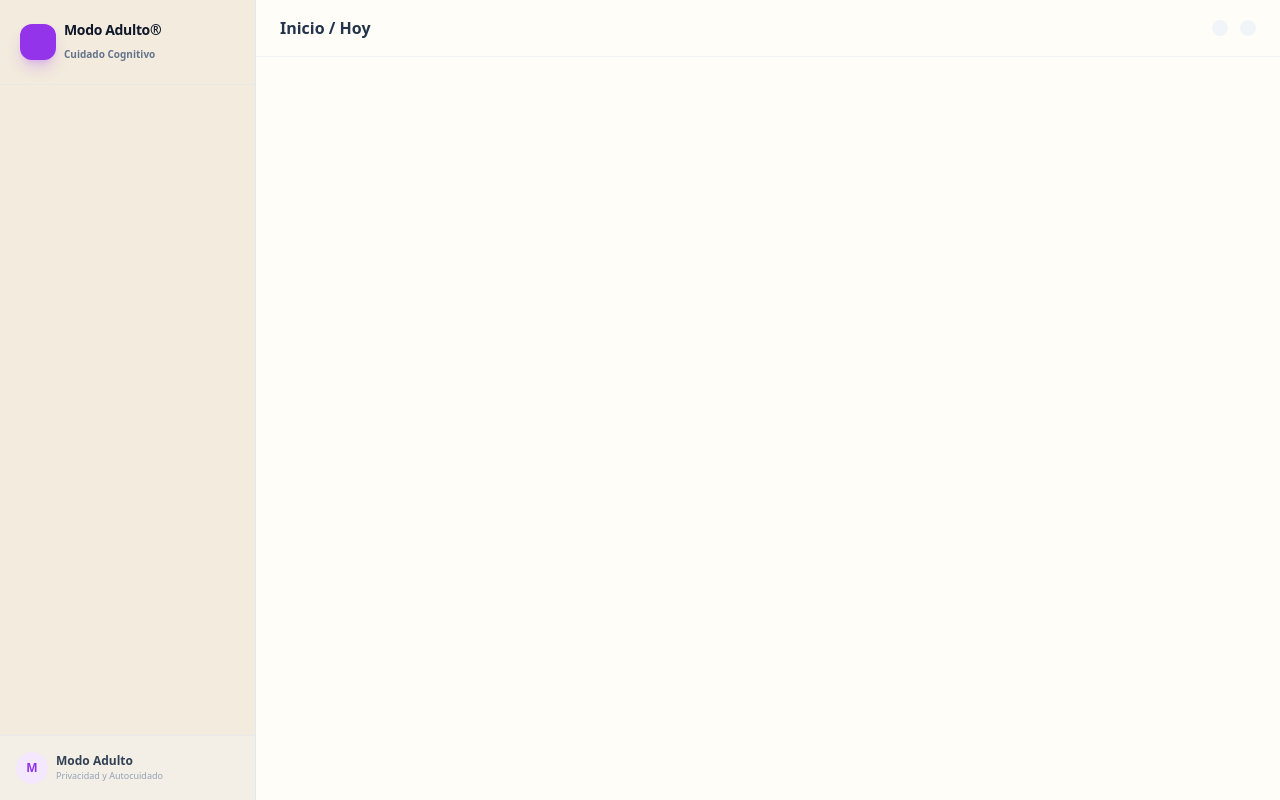
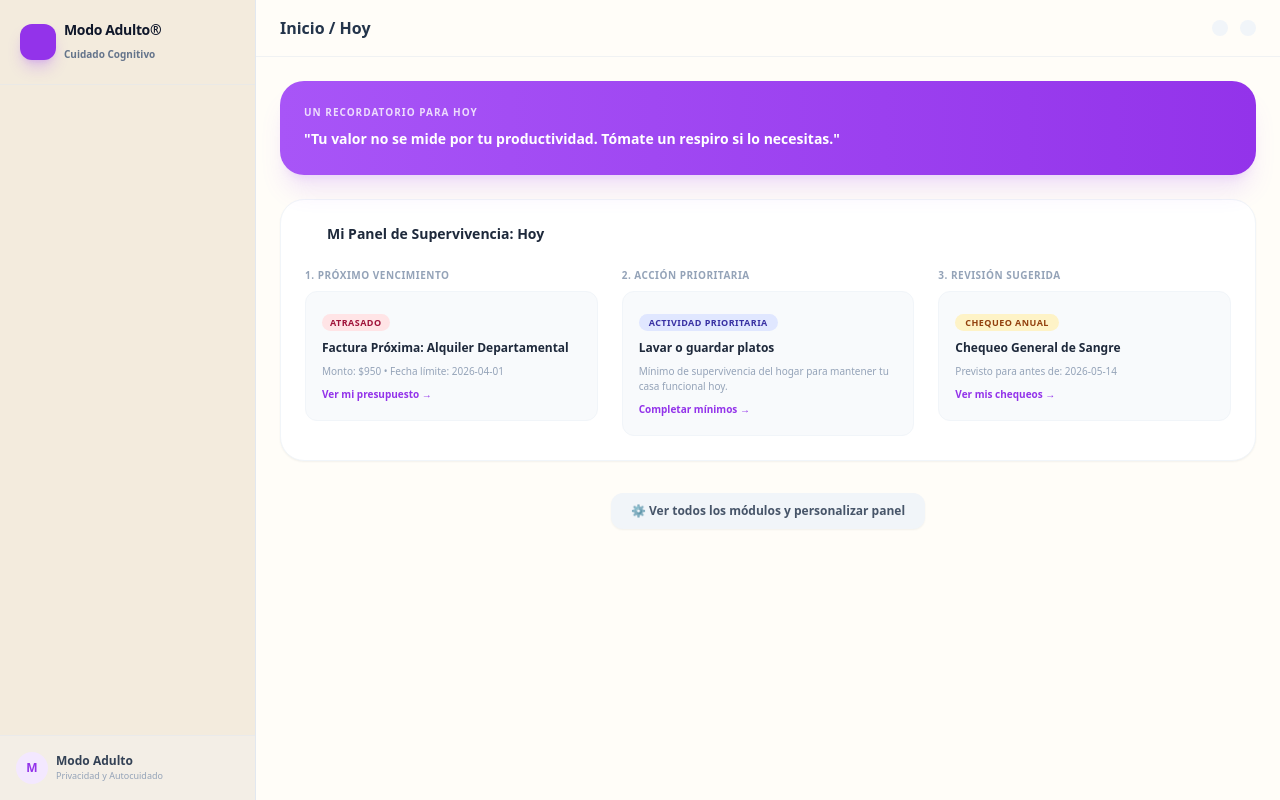
Before and after one commit to Adelasantos12/adulting-app, a website: page public/index.html in a window 1280 px wide. Drawn offline with nearby package versions, Linux system fonts and the light colour scheme.

Commit message:
Agrega window.onload inicializador para renderizar el Dashboard en el arranque de la SPA de Modo Adulto

```diff
--- a/public/index.html
+++ b/public/index.html
@@ -1651,6 +1651,10 @@
             if (typeof prevInitPageGames === 'function') prevInitPageGames(page);
         }
 
+        window.onload = function() {
+            navigate('dashboard');
+        };
+
 </script>
 
 </body>
```
